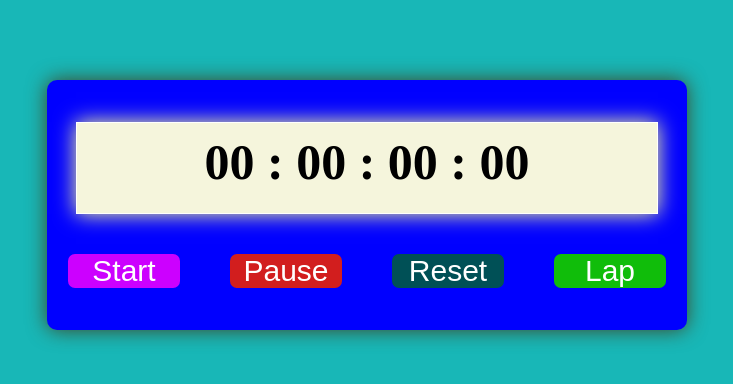
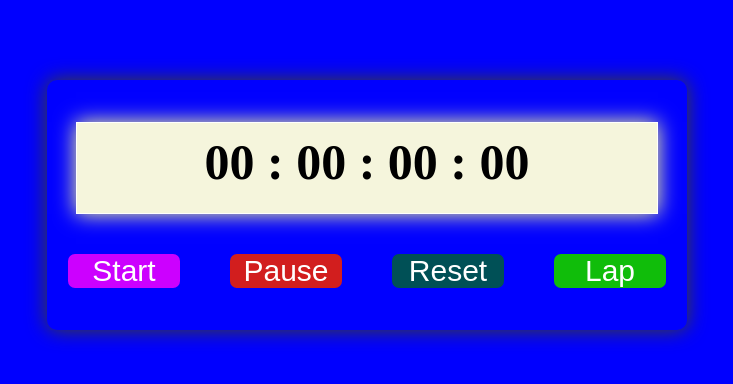
Before and after one commit to shristikoju1/PRODIGY_intern, a plain HTML site: page PRODIGY_WD_02/stopwatch/index.html in a window 1280 px wide. Shown: the whole page, without its empty margins (273-1006 px from the left). Drawn offline with Linux system fonts and the light colour scheme.

Commit message:
Update style.css

```diff
--- a/PRODIGY_WD_02/stopwatch/style.css
+++ b/PRODIGY_WD_02/stopwatch/style.css
@@ -4,7 +4,7 @@
 }
 
 body{
-    background-color: rgb(24, 183, 183);
+    background-color: blue;
 }
 
 .hero{
```
